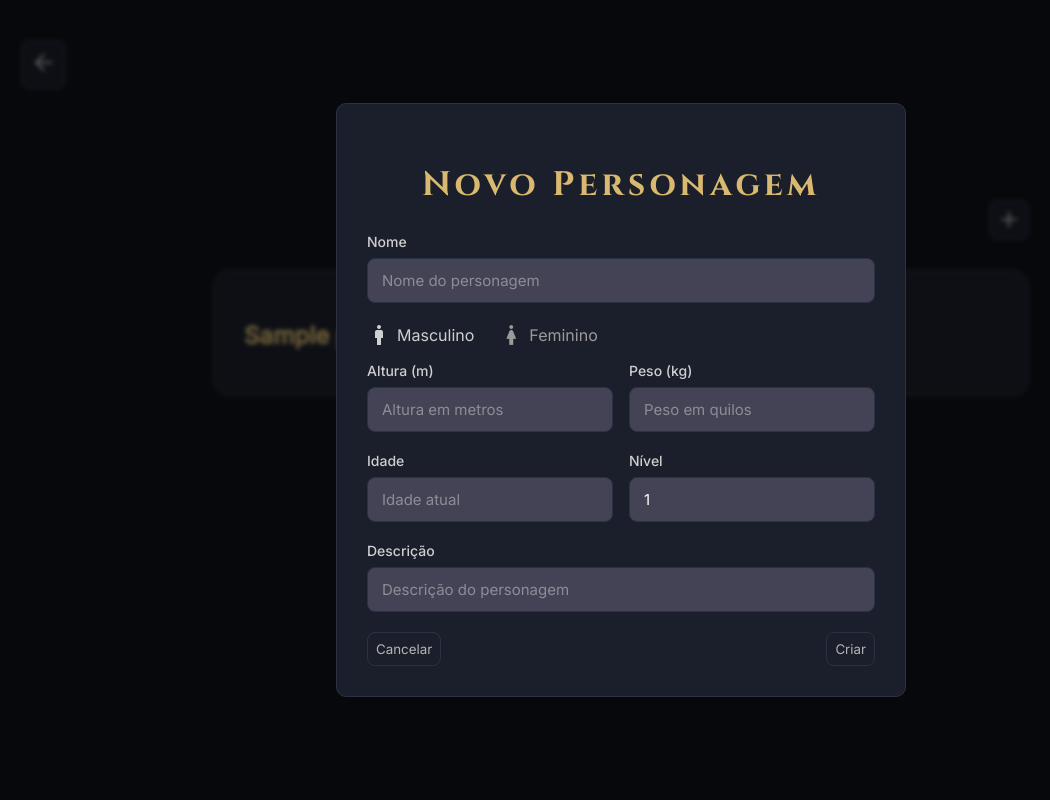
After one commit to CristianoSSchunke/rpg, a Flask app: template project/templates/personagens.html in a window 1280 px wide, after a click on "add". The commit adds this page. Shown: the whole page, without its empty margins (19-1069 px from the left). Run offline with Flask 3, Linux system fonts and the light colour scheme; the template is opened without the code that fills it: most values are stand-ins (such as "Sample title", 1, 10 or a date in 2020).

Commit message:
modal criacao personagem

```diff
--- a/project/main.py
+++ b/project/main.py
@@ -4,6 +4,7 @@ main = Flask(__name__)
 
 from routes.home import *
 from routes.lobby import *
+from routes.personagens import *
 
 if __name__ == '__main__':
     main.run(debug=True)
--- a/project/static/scripts/main.js
+++ b/project/static/scripts/main.js
@@ -0,0 +1,27 @@
+function mostrarErro(texto) {
+    const toast = document.getElementById("toast");
+
+    toast.textContent = texto;
+    toast.classList.add("show");
+
+    setTimeout(() => {
+        toast.classList.remove("show");
+    }, 3000);
+}
+
+function abrirModal(nomeModal) {
+    document.getElementById(nomeModal).classList.add('show');
+}
+
+function fecharModal(nomeModal) {
+    document.getElementById(nomeModal).classList.remove('show');
+}
+
+function mostrarSucesso(texto){
+    const toast = document.getElementById("toast-sucesso");
+    toast.innerHTML = "✅ " + texto;
+    toast.classList.add("show");
+    setTimeout(()=>{
+        toast.classList.remove("show");
+    },3000);
+}
--- a/project/static/styles/main.css
+++ b/project/static/styles/main.css
@@ -6,11 +6,45 @@ body{
     padding:40px;
     margin:0;
     box-sizing:border-box;
+    display: flex;
+    justify-content: flex-start;
+    flex-direction: column;
+    align-items: center;
+}
+
+nav{
+    width: 100%;
+}
+
+.conteiner-pag{
+    display: flex;
+    width: 68%;
+    flex-direction: column;
+}
+
+.btn-voltar{
+    display: inline-table;
+    padding: 8px;
+    color: #b5b5b5;
+    background: #1b1f2b;
+    border-radius: 8px;
+    font-family: 'Inter', sans-serif;
+    border: 1px solid #2b3244;
+    cursor: pointer;
+    transition: .25s;
+    width: auto;
+    height: auto;
+}
+
+.btn-voltar:hover{
+    transform:translateY(-2px);
+    border-color:#d9b96f;
+    box-shadow:0 15px 30px rgba(0,0,0,.4);
+    color: white;
 }
 
 .tittle{
     text-align:center;
-    margin-bottom:60px;
 }
 
 .tittle h1{
@@ -19,6 +53,7 @@ body{
     letter-spacing:4px;
     margin-bottom:15px;
     color:#d9b96f;
+    margin-top: 10px;
 }
 
 .tittle h2{
@@ -80,7 +115,6 @@ body{
 /*CARDS*/
 .cards{
     max-width:1200px;
-    margin:auto;
     display:grid;
     grid-template-columns:repeat(auto-fit,minmax(260px,1fr));
     gap:25px;
@@ -136,57 +170,21 @@ body{
     background: #1b1f2b;
     padding: 30px;
     border-radius: 10px;
-    border:1px solid #2b3244;
-    transition:.25s;
+    border: 1px solid #2b3244;
+    transition: .25s;
     display: flex;
     flex-direction: column;
     align-items: stretch;
 }
 
 .conteudo-modal h2{
-    font-family:'Cinzel',serif;
-    font-size:34px;
-    letter-spacing:4px;
-    margin-bottom:15px;
-    color:#d9b96f;
+    font-family: 'Cinzel', serif;
+    font-size: 34px;
+    letter-spacing: 4px;
+    margin-bottom: 25px;
+    color: #d9b96f;
     display: flex;
-    align-content: flex-start;
     justify-content: center;
-}
-
-.conteudo-modal input, textarea{
-    font-family:'Inter',sans-serif;
-    font-size: 20px;
-    margin-bottom: 15px;
-    color: #ffffffb4;
-    background: #434355;
-    border-radius: 5px;
-    border:1px solid #2b3244;
-    padding: 6px;
-    overflow: hidden;
-}
-
-.datas-modal {
-    display: flex;
-    flex-direction: row;
-    gap: 20px;
-}
-
-.grupo-campo {
-    display: flex;
-    flex-direction: column;
-    gap: 5px;
-}
-
-.grupo-campo input {
-    padding: 6px 10px;
-    border:1px solid #2b3244;
-    border-radius: 4px;
-}
-
-.conteudo-modal label{
-    font-size: 15px;
-    color: #838180;
 }
 
 .btn-conteudo-modal{
@@ -200,7 +198,6 @@ body{
     color: #b5b5b5;
     background: #1b1f2b;
     border-radius: 8px;
-    border: none;
     font-family: 'Inter', sans-serif;
     border:1px solid #2b3244;
     cursor: pointer;
@@ -215,3 +212,108 @@ body{
     box-shadow:0 15px 30px rgba(0,0,0,.4);
     color: white;
 }
+
+/*INPUTS*/
+.input-group{
+    width:100%;
+    margin-bottom:20px;
+}
+
+.input-group label{
+    display:block;
+    margin-bottom:8px;
+    color:#cfcfcf;
+    font-size:14px;
+    font-weight:500;
+    font-family:'Inter',sans-serif;
+}
+
+.input-group input,
+.conteudo-modal textarea{
+    width:100%;
+    box-sizing:border-box;
+    padding:12px 14px;
+    font-size:15px;
+    font-family:'Inter',sans-serif;
+    color:#fff;
+    background:#434355;
+    border:1px solid #2b3244;
+    border-radius:8px;
+    outline:none;
+    transition:.2s;
+}
+
+.input-group input::placeholder,
+.conteudo-modal textarea::placeholder{
+    color:#8d8d98;
+}
+
+.input-group input:hover,
+.conteudo-modal textarea:hover{
+    border-color:#505a73;
+}
+
+.input-group input:focus,
+.conteudo-modal textarea:focus{
+    border-color:#d9b96f;
+}
+
+.input-group input[type='number']::-webkit-outer-spin-button,
+.input-group input[type='number']::-webkit-inner-spin-button{
+    -webkit-appearance: none;
+    margin: 0;
+}
+
+.input-group input[type='number']{
+    -moz-appearance: textfield;
+    appearance: textfield;
+}
+
+.duplas-modal{
+    display: flex;
+    gap: 16px;
+}
+
+.duplas-modal .input-group{
+    flex: 1;
+}
+
+/*RADIO GROUP*/
+.radio-group{
+    display:flex;
+    gap:25px;
+    margin-bottom: 15px;
+}
+
+.radio-group input{
+    display:none;
+}
+
+.radio-option{
+    display:flex;
+    align-items:center;
+    gap:6px;
+
+    cursor:pointer;
+    user-select:none;
+
+    color:#9b9b9b;
+    transition:.2s;
+}
+
+.radio-option .material-symbols-outlined{
+    font-size:24px;
+    transition:.2s;
+}
+
+.radio-option:hover{
+    color:#ffffff;
+}
+
+.radio-group input:checked + .radio-option{
+    color: #ffffffc9;
+}
+
+.radio-group input:checked + .radio-option .material-symbols-outlined{
+    font-variation-settings: 'FILL' 1;
+}
--- /dev/null
+++ b/project/static/styles/personagens.css
@@ -0,0 +1,24 @@
+.btn-criar-personagem{
+    text-align: right;
+    margin-bottom: 30px;
+}
+
+.btn-criar-personagem button{
+    padding: 5px;
+    color: #b5b5b5;
+    background: #1b1f2b;
+    border-radius: 8px;
+    font-family: 'Inter', sans-serif;
+    border:1px solid #2b3244;
+    cursor: pointer;
+    transition:.25s;
+    width: 40px;
+    height: 40px;
+}
+
+.btn-criar-personagem button:hover{
+    transform:translateY(-2px);
+    border-color:#d9b96f;
+    box-shadow:0 15px 30px rgba(0,0,0,.4);
+    color: white;
+}
--- /dev/null
+++ b/project/templates/personagens.html
@@ -0,0 +1,102 @@
+<!DOCTYPE html>
+<html lang='pt-BR'>
+    <head>
+        <meta charset='UTF-8'>
+        <title>RPG</title>
+
+        <link rel="stylesheet" href="https://fonts.googleapis.com/css2?family=Material+Symbols+Outlined:opsz,wght,FILL,GRAD@24,400,0,0" />
+        <link href='https://fonts.googleapis.com/css2?family=Cinzel:wght@500;700&family=Inter:wght@300;400;500&display=swap' rel='stylesheet'>
+
+        <link rel='stylesheet' href='{{ url_for("static", filename="styles/main.css") }}'>
+        <link rel='stylesheet' href='{{ url_for("static", filename="styles/personagens.css") }}'>
+    </head>
+
+    <body>
+        <nav>
+            <a href="{{ url_for('lobby') }}" class='btn-voltar'>
+                <span class="material-symbols-outlined">arrow_back</span>
+            </a>
+        </nav>
+
+        <div class='conteiner-pag'>
+            <div class='tittle'>
+                <h1>Jogadores</h1>
+            </div>
+
+            <div class='btn-criar-personagem'>
+                <button onclick='abrirModal("modal-personagem")' title='Criar novo personagem'>
+                    <span class="material-symbols-outlined">add</span>
+                </button>
+            </div>
+
+            <div id='modal-personagem' class='modal'>
+                <div class='conteudo-modal'>
+                    <h2>Novo Personagem</h2>
+
+                    <div class="input-group">
+                        <label for="nome">Nome</label>
+                        <input type="text" id="nome" placeholder="Nome do personagem">
+                    </div>
+
+                    <div class="radio-group">
+                        <input type="radio" id="sexo_m" name="sexo" value="M" checked hidden>
+                        <label for="sexo_m" class="radio-option">
+                            <span class="material-symbols-outlined">man</span>
+                            Masculino
+                        </label>
+                        <input type="radio" id="sexo_f" name="sexo" value="F" hidden>
+                        <label for="sexo_f" class="radio-option">
+                            <span class="material-symbols-outlined">woman</span>
+                            Feminino
+                        </label>
+                    </div>
+
+                    <div class='duplas-modal'>
+                        <div class='input-group'>
+                            <label for='altura'>Altura (m)</label>
+                            <input type='number' id='altura' placeholder='Altura em metros' min='0' step='1'>
+                        </div>
+
+                        <div class='input-group'>
+                            <label for='peso'>Peso (kg)</label>
+                            <input type='number' id='peso' placeholder='Peso em quilos' min='0' step='1'>
+                        </div>
+                    </div>
+
+                    <div class='duplas-modal'>
+                        <div class='input-group'>
+                            <label for='idade'>Idade</label>
+                            <input type='number' id='idade' placeholder='Idade atual' min='0' step='1'>
+                        </div>
+
+                        <div class='input-group'>
+                            <label for='nivel'>Nível</label>
+                            <input type='number' id='nivel' placeholder='Nível do personagem' min='0' step='1' value='1'>
+                        </div>
+                    </div>
+
+                    <div class='input-group'>
+                        <label for='descricao'>Descrição</label>
+                        <input type='text' id='descricao' placeholder='Descrição do personagem'>
+                    </div>
+
+                    <div class='btn-conteudo-modal'>
+                        <button onclick='salvarCampanha()'>Criar</button>
+                        <button onclick='fecharModal("modal-personagem")'>Cancelar</button>
+                    </div>
+
+                </div>
+            </div>
+
+            <div class='cards'>
+                {% for personagem in personagens %}
+                    <a class='card'>
+                        <h2>{{ personagem.nome }}</h2>
+                    </a>
+                {% endfor %}
+            </div>
+        </div>
+        <script src="{{ url_for('static', filename='scripts/main.js') }}"></script>
+        <script src="{{ url_for('static', filename='scripts/personagens.js') }}"></script>
+    </body>
+</html>
```
Also changed, not shown: project/routes/lobby.py (+13 -2 lines), project/routes/personagens.py (added, +110 -0 lines), project/static/scripts/home.js (+6 -35 lines), project/static/styles/lobby.css (+21 -0 lines), project/templates/home.html (+25 -10 lines), project/templates/lobby.html (+40 -16 lines), project/static/scripts/personagens.js (added).
